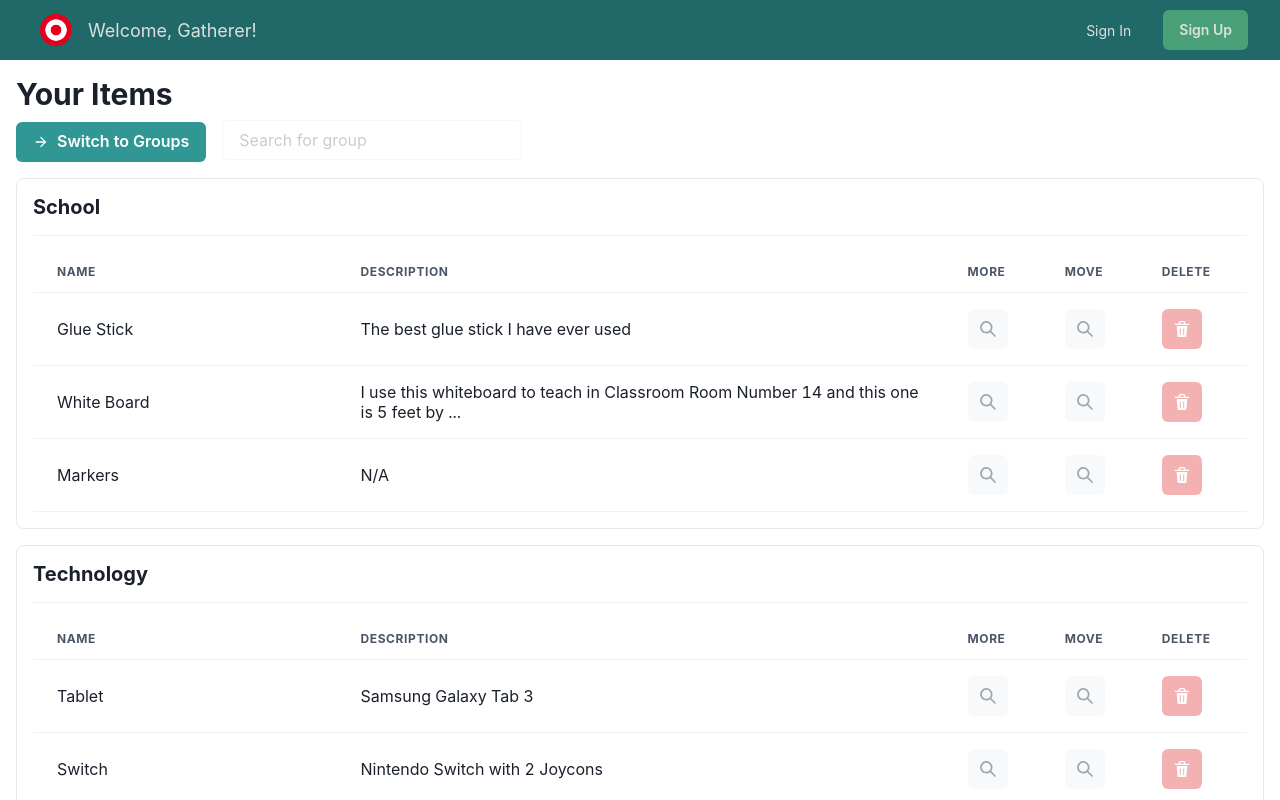
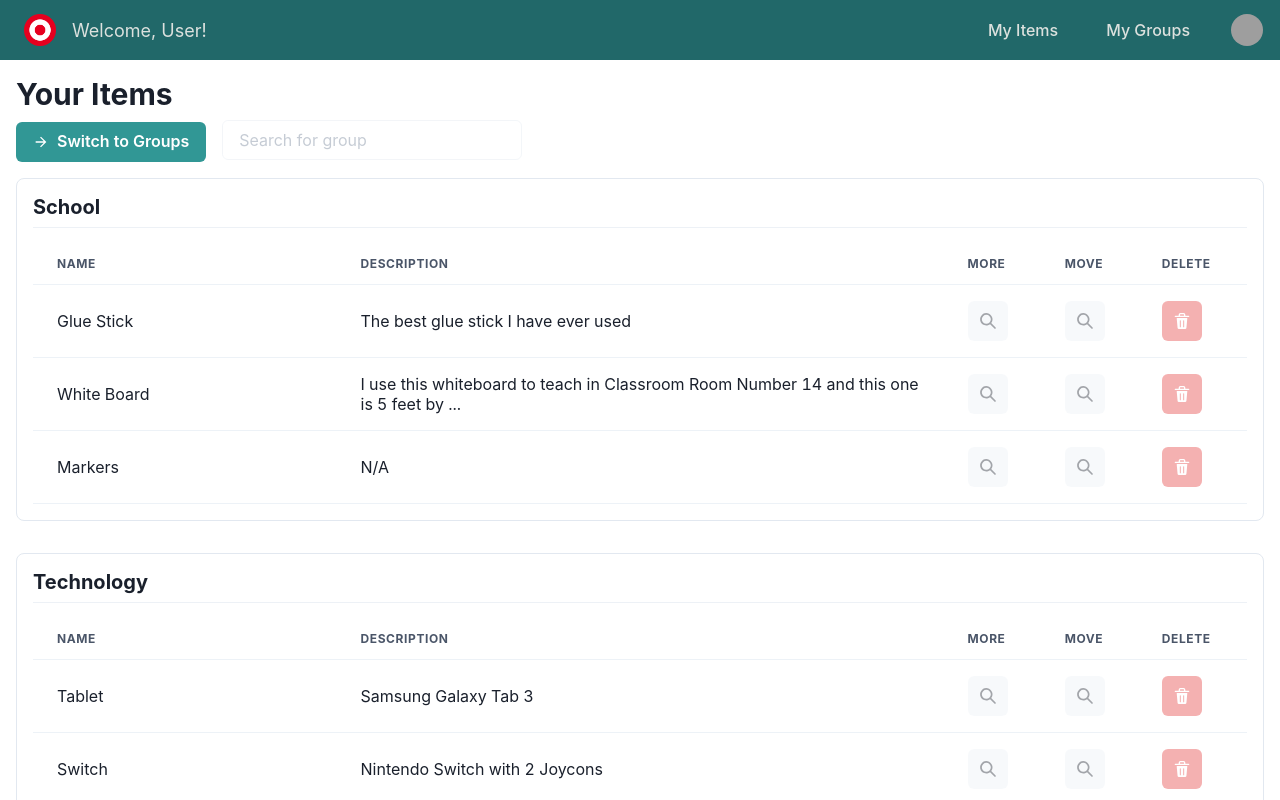
Before and after one commit to Gather307/Gather, a React (Vite) app in the folder frontend/: page /items in a window 1280 px wide. Shown: the top 800 px of the page. Built offline with nearby package versions, Linux system fonts and the light colour scheme; grey boxes are pictures that could not be loaded; the HTML template or start-up script is replaced by a standard one.

Commit message:
fix: ItemGroup uses Table, also accidentally updated signuppage here yesterday

```diff
--- a/frontend/src/App.tsx
+++ b/frontend/src/App.tsx
@@ -9,7 +9,7 @@ import NavbarSignedIn from "./components/NavbarSignedIn";
 import SearchBar from "./components/SearchBar";
 
 function App() {
-  const userIsSignedIn = false; // was testing but placeholder for our authentication logic
+  const userIsSignedIn = true; // was testing but placeholder for our authentication logic
 
   return (
     <ChakraProvider>
--- a/frontend/src/components/ItemGroup.tsx
+++ b/frontend/src/components/ItemGroup.tsx
@@ -25,11 +25,11 @@ type ItemGroupProps = {
 
 const ItemGroup: React.FC<ItemGroupProps> = ({ category, items }) => {
   return (
-    <Box p={4} borderWidth="1px" borderRadius="lg" width="full">
+    <Box p={4} borderWidth="1px" borderRadius="lg" width="full" mb={4}>
       <Heading as="h2" size="md">
         {category}
       </Heading>
-      <Divider mt={4} mb={4} />
+      <Divider mt={2} mb={4} />
       <Table variant="simple" width="full">
         <Thead>
           <Tr>
--- a/frontend/src/pages/ItemsPage.tsx
+++ b/frontend/src/pages/ItemsPage.tsx
@@ -7,7 +7,7 @@ import {
   Input,
   VStack,
 } from "@chakra-ui/react";
-import {ArrowForwardIcon} from "@chakra-ui/icons";
+import { ArrowForwardIcon } from "@chakra-ui/icons";
 import ItemGroup from "../components/ItemGroup";
 
 // Define the types for items
--- a/frontend/src/pages/SignupPage.tsx
+++ b/frontend/src/pages/SignupPage.tsx
@@ -1,4 +1,3 @@
-import React from 'react';
 import {
   Button,
   FormControl,
```
Lines whose indentation alone changed are shown as unchanged.
